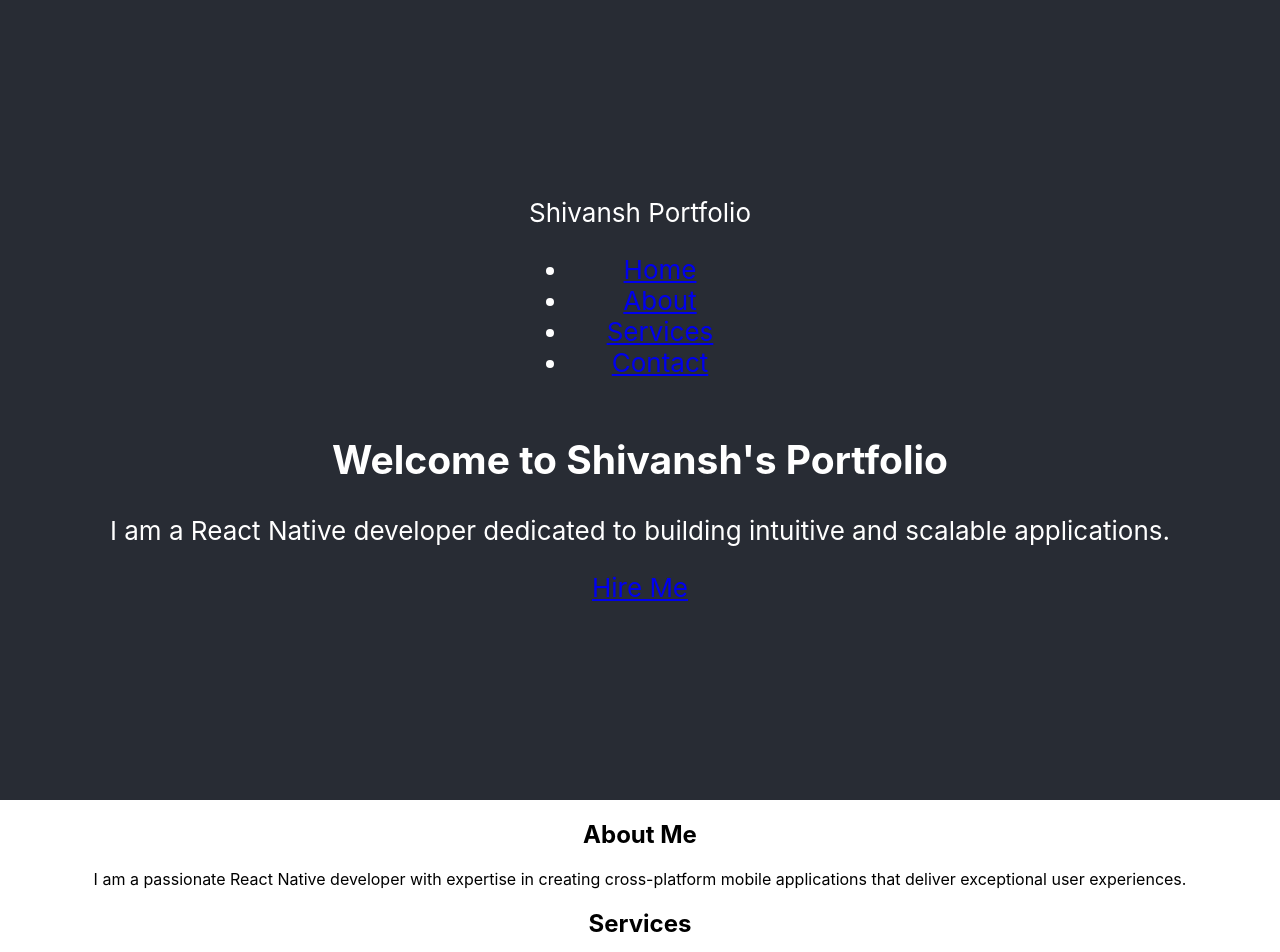
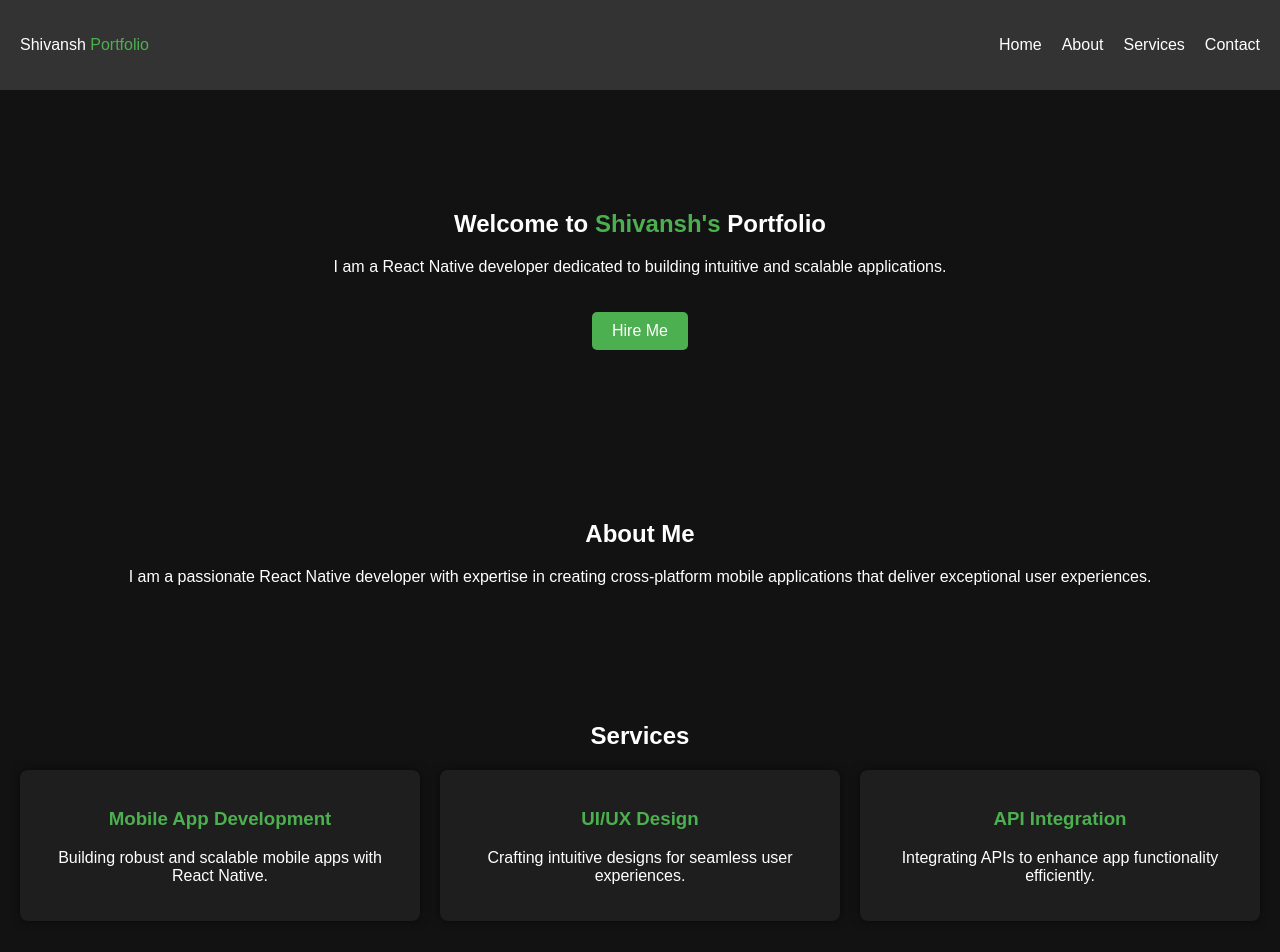
Before and after one commit to Shivansh-666/Portfolio, a React (Create React App) app: page / in a window 1280 px wide. Shown: the top 952 px of the page. Built offline with nearby package versions, Linux system fonts and the light colour scheme.

Commit message:
styling changed

```diff
--- a/src/App.css
+++ b/src/App.css
@@ -1,38 +1,88 @@
-.App {
+body {
+  margin: 0;
+  font-family: 'Arial', sans-serif;
+  background-color: #121212;
+  color: #ffffff;
+}
+
+.Navbar {
+  display: flex;
+  justify-content: space-between;
+  align-items: center;
+  padding: 20px;
+  background-color: #333;
+}
+
+.Navbar .logo span {
+  color: #4caf50;
+}
+
+.nav-links {
+  list-style: none;
+  display: flex;
+  gap: 20px;
+}
+
+.nav-links a {
+  text-decoration: none;
+  color: white;
+  font-size: 1rem;
+}
+
+.nav-links a:hover {
+  color: #4caf50;
+}
+
+.HeroSection {
+  text-align: center;
+  padding: 100px 20px;
+}
+
+.HeroSection h1 span {
+  color: #4caf50;
+}
+
+.cta-button {
+  display: inline-block;
+  padding: 10px 20px;
+  color: white;
+  background-color: #4caf50;
+  text-decoration: none;
+  margin-top: 20px;
+  border-radius: 5px;
+}
+
+.cta-button:hover {
+  background-color: #45a045;
+}
+
+.AboutSection,
+.ServicesSection,
+.ContactSection {
+  padding: 50px 20px;
   text-align: center;
 }
 
-.App-logo {
-  height: 40vmin;
-  pointer-events: none;
+.service-list {
+  display: grid;
+  grid-template-columns: repeat(auto-fit, minmax(250px, 1fr));
+  gap: 20px;
+  margin-top: 20px;
 }
 
-@media (prefers-reduced-motion: no-preference) {
-  .App-logo {
-    animation: App-logo-spin infinite 20s linear;
-  }
+.ServiceCard {
+  background: #1e1e1e;
+  padding: 20px;
+  border-radius: 8px;
+  box-shadow: 0 0 10px rgba(0, 0, 0, 0.5);
 }
 
-.App-header {
-  background-color: #282c34;
-  min-height: 100vh;
-  display: flex;
-  flex-direction: column;
-  align-items: center;
-  justify-content: center;
-  font-size: calc(10px + 2vmin);
-  color: white;
+.ServiceCard h3 {
+  color: #4caf50;
 }
 
-.App-link {
-  color: #61dafb;
+.Footer {
+  text-align: center;
+  padding: 20px;
+  background-color: #333;
 }
-
-@keyframes App-logo-spin {
-  from {
-    transform: rotate(0deg);
-  }
-  to {
-    transform: rotate(360deg);
-  }
-}
```
